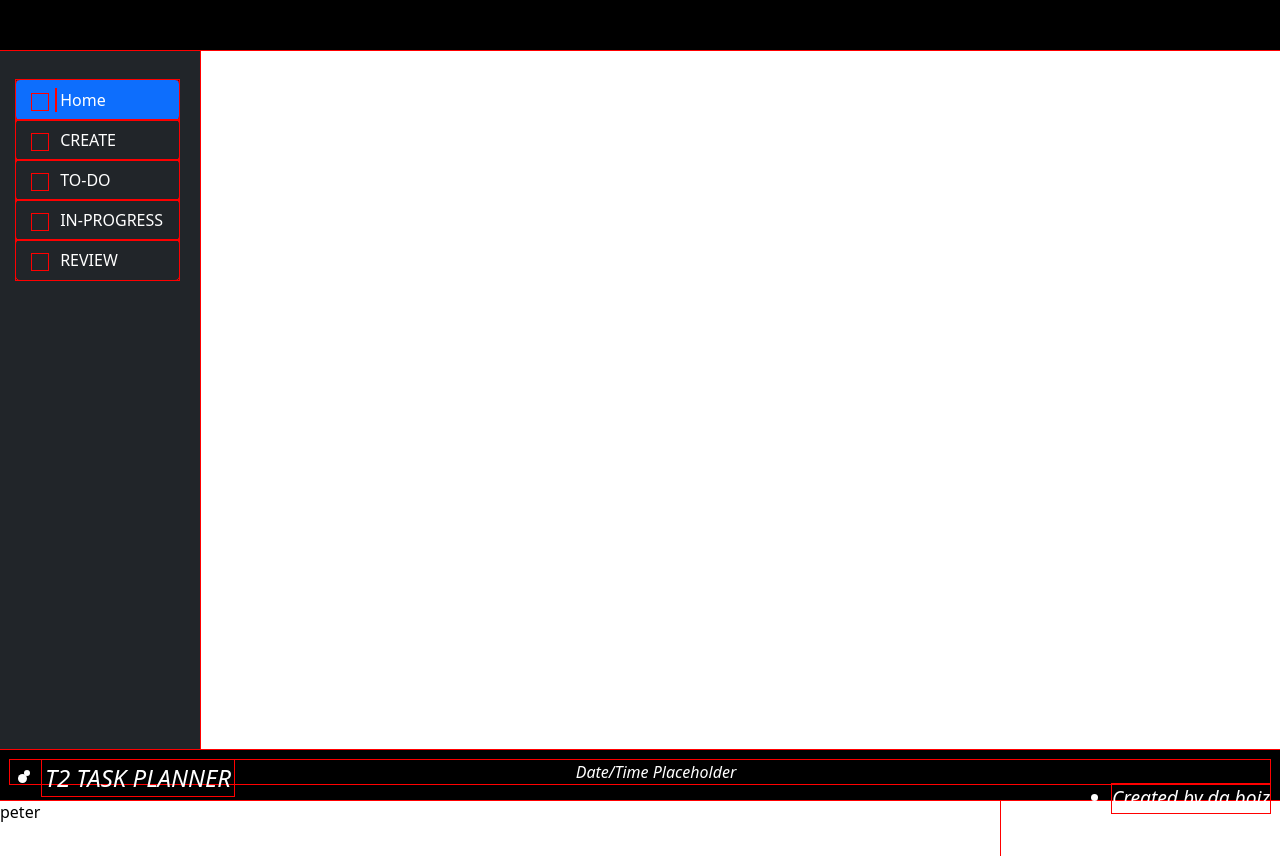
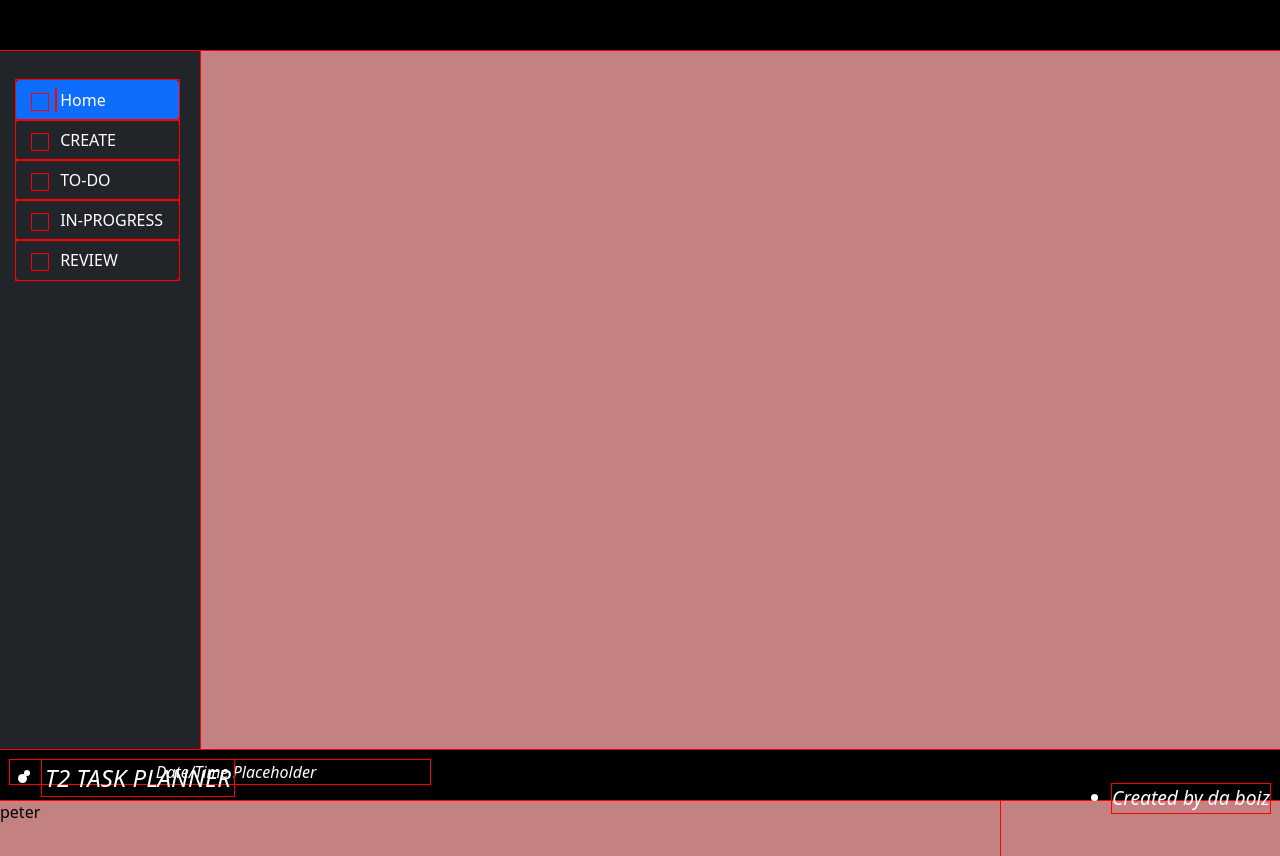
Before and after one commit to marcobuontempo/Task-Planner-JWD, a plain HTML site: page index.html in a window 1280 px wide. Shown: the top 856 px of the page. Drawn offline with nearby package versions, Linux system fonts and the light colour scheme.

Commit message:
Clean code and bg change

```diff
--- a/css/style.css
+++ b/css/style.css
@@ -5,7 +5,14 @@
 
 html, body {
   height: 100%;
+  background-color: #C38181;
 }
+
+
+
+
+
+
 
 
 /* Top Black Bar */
@@ -19,12 +26,15 @@ div.topbar {
   padding: 10px;
 }
 
-.mainbody {
-width: 1000px;
-height: 1000px;
-position: center;
-color: black;
-}
+
+
+
+
+
+
+
+/* Sidebar Navigation */
+
 nav {
     height: 100%;
     width: 200px;
@@ -34,6 +44,31 @@ nav ul {
   position: absolute;
   top: 80px;
 }
+
+
+
+
+
+
+
+
+
+
+
+/* Card Container */
+
+.mainbody {
+  width: 1000px;
+  height: 1000px;
+  position: center;
+  color: black;
+  }
+
+
+
+
+
+
 
 
 
@@ -48,9 +83,11 @@ nav ul {
   padding: 10px;
   text-align: center;
   font-style: italic;
+  display: grid;
+  grid-template-columns: 1fr 1fr 1fr
   }
 
-  footer.li {
+  footer li {
 
   }
 
```
Also changed, not shown: index.html (+2 -1 lines).
